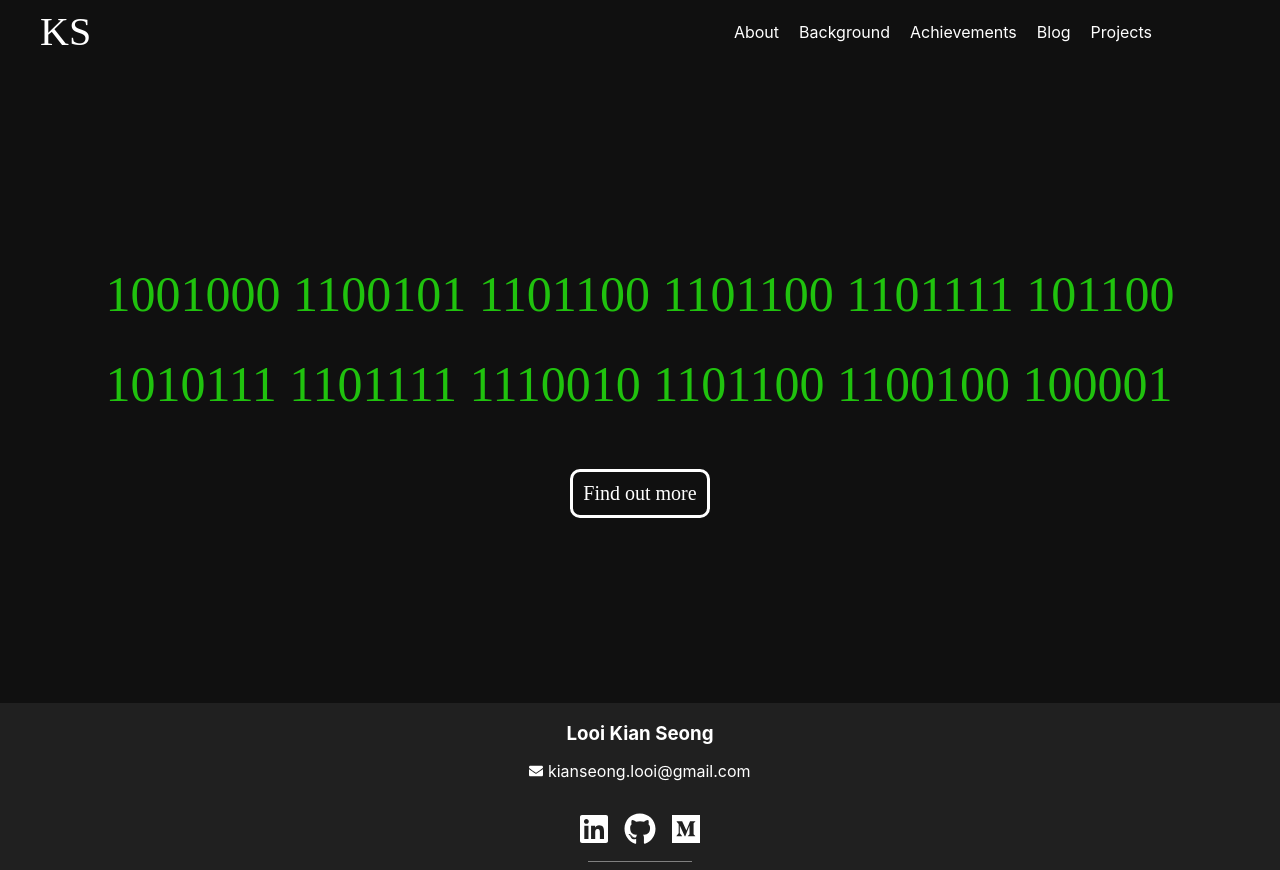
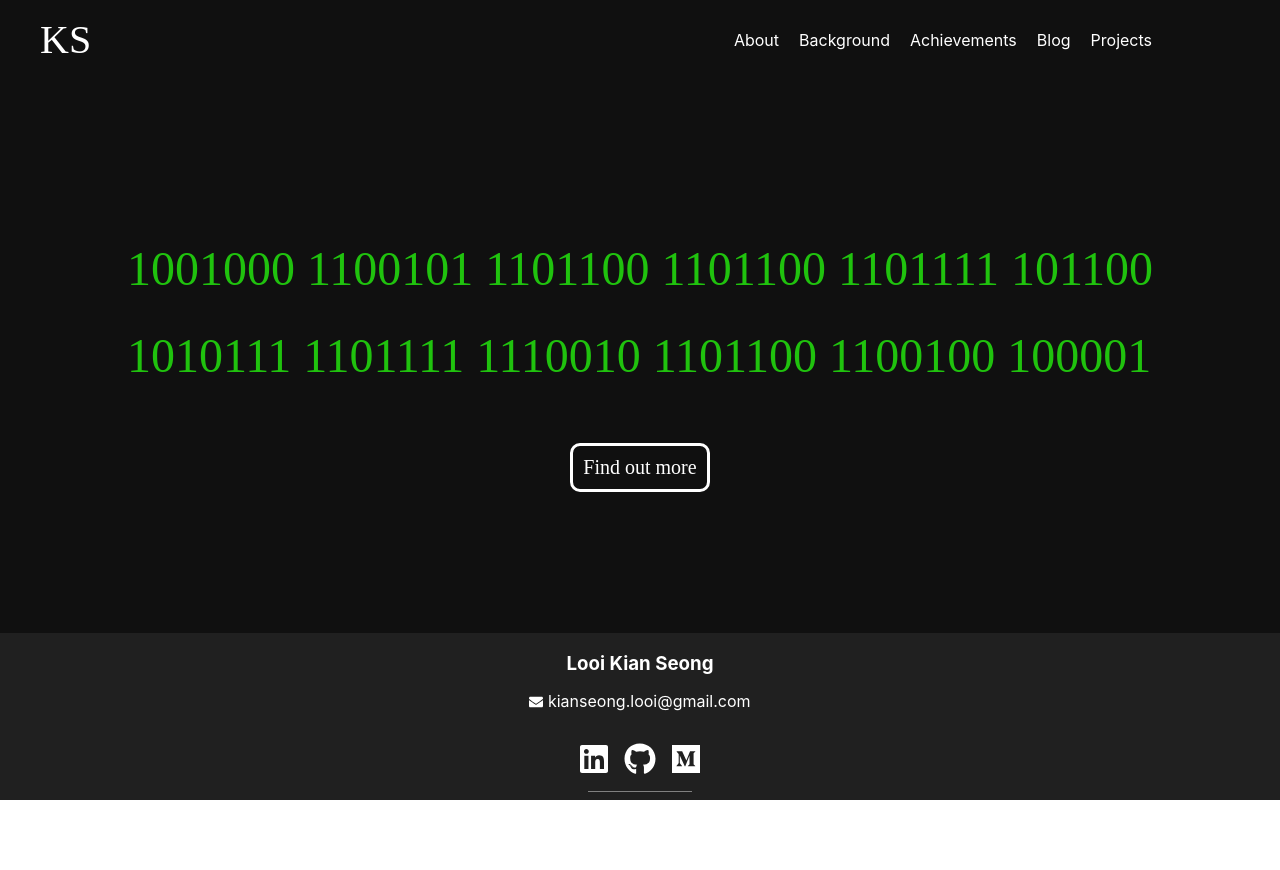
Before and after one commit to JayLooi/my-website, a React (Create React App) app: page / in a window 1280 px wide. After the commit the page ends 800 px from the top, so only its background shows below. Built offline with nearby package versions, Linux system fonts and the light colour scheme; a web font is replaced by a local one.

Commit message:
updated css of Home page

```diff
--- a/src/components/Home.css
+++ b/src/components/Home.css
@@ -3,19 +3,17 @@
 .Home-main {
     display: flex;
     width: 100%;
-    min-height: 80vh;
+    height: 100%;
     flex-direction: column;
     justify-content: center;
     align-items: center;
-    flex: 1 0 auto;
 }
 
 .Home-greeting-box {
-    /* margin-top: 20px; */
     display: flex;
     flex-direction: column;
     justify-content: center;
-    padding: 20px;
+    padding: 1.5rem;
     color: #20C20E;
     font-family: 'Aldrich';
 }
@@ -24,7 +22,7 @@
     display: flex;
     text-align: center;
     content: attr(data);
-    font-size: 50px;
+    font-size: 3rem;
 }
 
 @media only screen and (max-width: 700px) {
```
